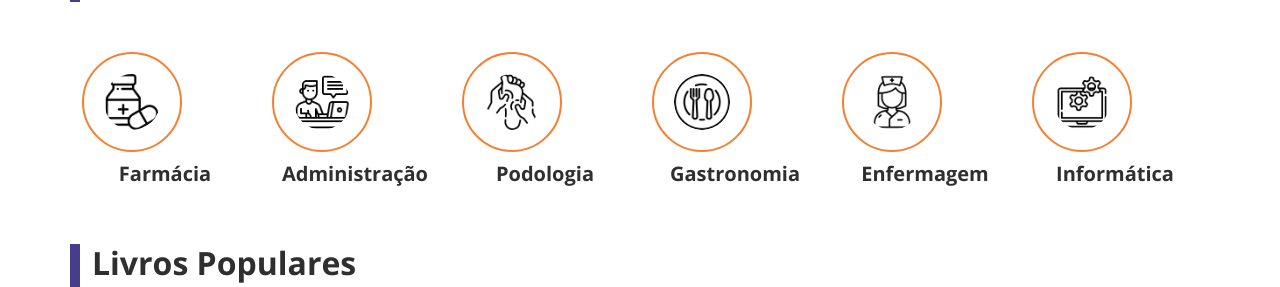
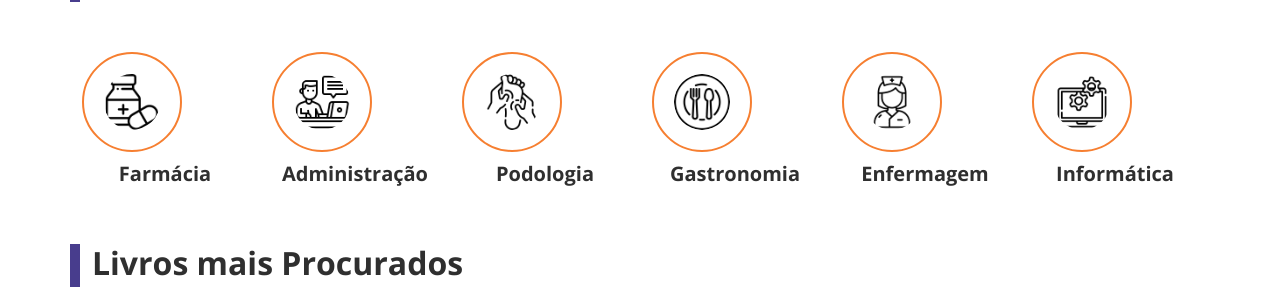
Before and after one commit to josianeads/Projeto-biblioteca, a plain HTML site: page index.html in a window 1280 px wide. Shown: the part 503-790 px from the top of the page. Drawn offline with nearby package versions, Linux system fonts and the light colour scheme; files whose address does not match are found by name.

Commit message:
alteração do bloco titulo

```diff
--- a/index.html
+++ b/index.html
@@ -122,7 +122,7 @@
     <section class="container">
       <div class="row">
         <div class="col titulo">
-          <h2>Livros Populares</h2>
+          <h2>Livros mais Procurados</h2>
           <p>Descubra Nossos Livros Mais Populares</p>
         </div>
       </div>
```
